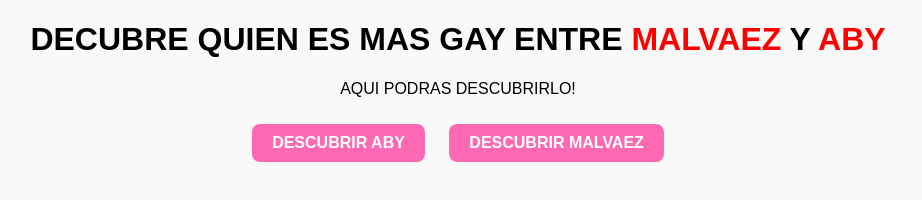
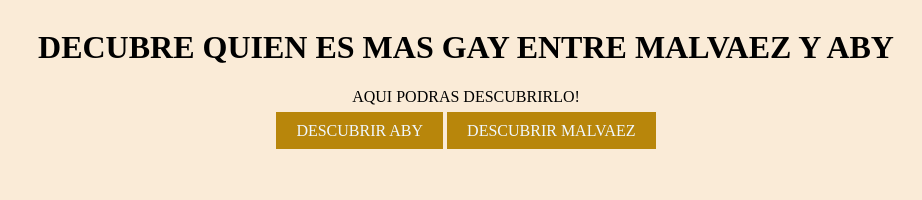
Before and after one commit to KEVINMONTESHERRERA/ola, a plain HTML site: page index.html in a window 1280 px wide. Shown: the whole page, without its empty margins (182-1104 px from the left). Drawn offline with Linux system fonts and the light colour scheme.

Commit message:
Update style.css

```diff
--- a/style.css
+++ b/style.css
@@ -1,21 +1,18 @@
-body {
-  background-color: #f9f9f9;
-  font-family: sans-serif;
-  text-align: center;
+body{
+    background-color: antiquewhite;
+    height: 100%;
+    width: 100vw;
+    display: flex;
+    justify-content: center;
+    align-items: center;
 }
+.botonpedorro{
+    background-color: darkgoldenrod;
+    color: aliceblue;
+    padding: 10px 20px;
+    text-decoration: none;
+}
+.caja-principal{
+    text-align: center;
 
-.importante {
-  color: red;
-  font-weight: bold;
 }
-
-.botonpedorro {
-  display: inline-block;
-  margin: 10px;
-  padding: 10px 20px;
-  background-color: hotpink;
-  color: white;
-  text-decoration: none;
-  border-radius: 8px;
-  font-weight: bold;
-}
```
